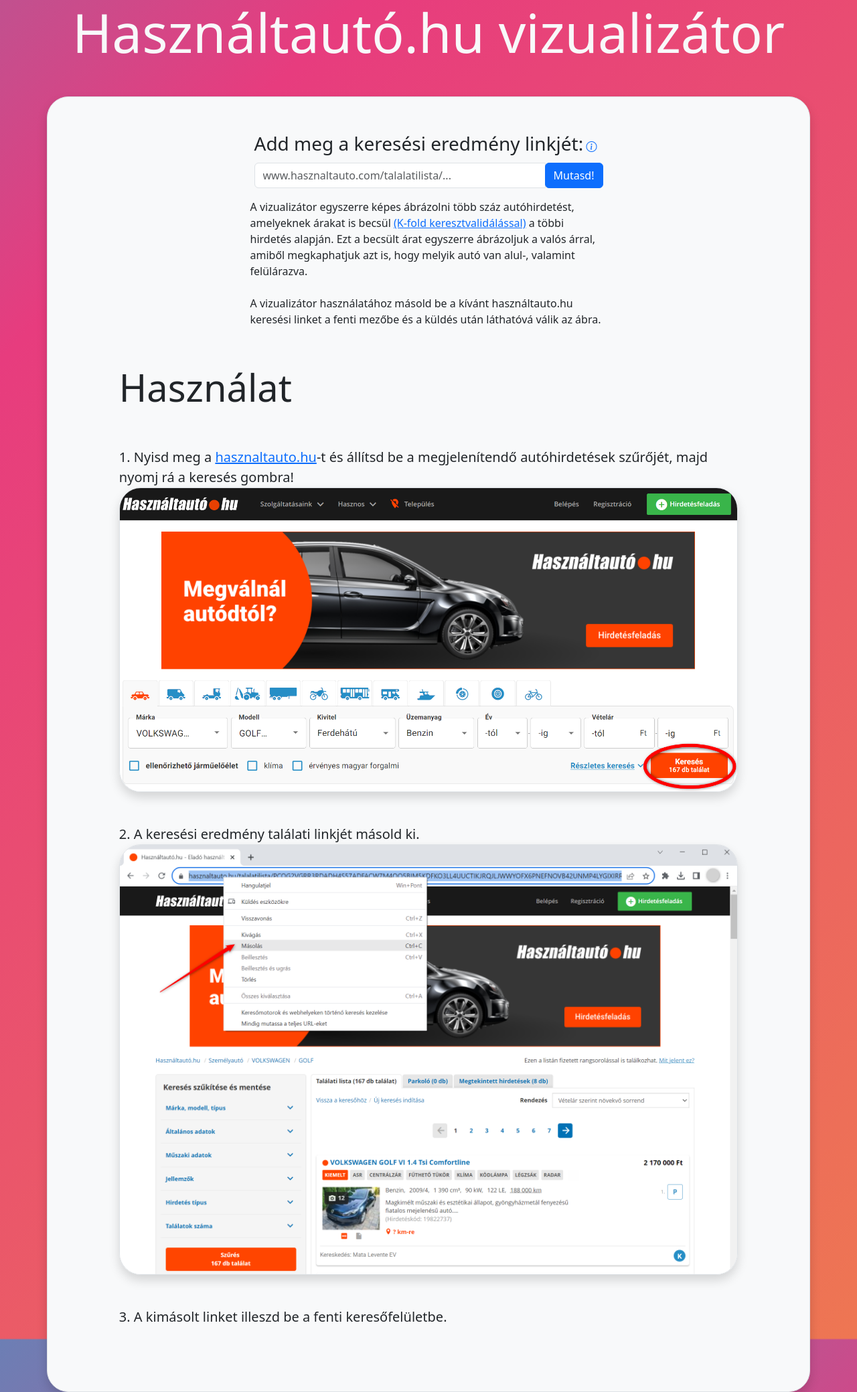
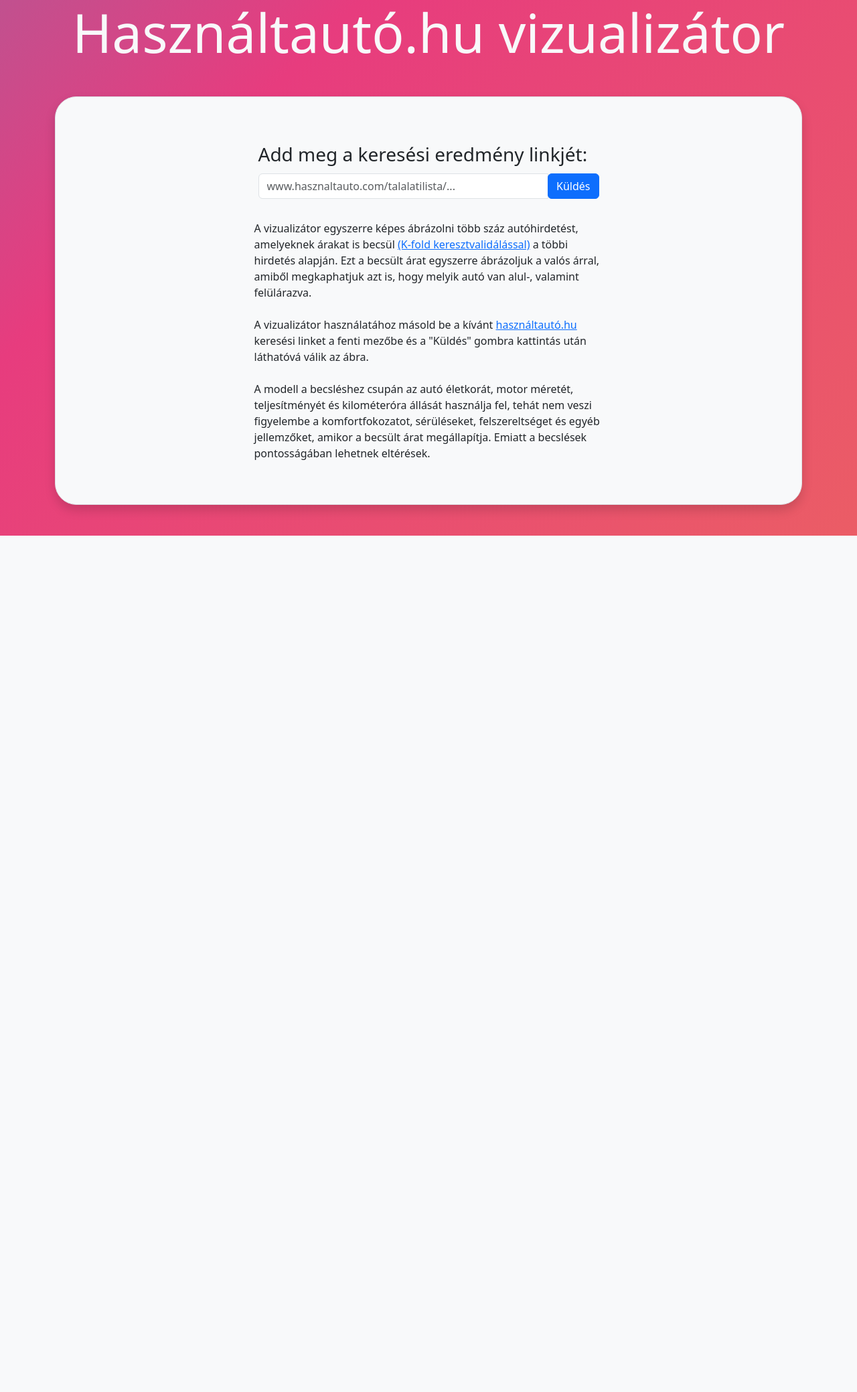
Before and after one commit to selmeczia/hasznaltauto_viz, a Flask app: page / in a window 1280 px wide. Shown: the whole page at 67% size. After the commit the page ends 800 px from the top, so only its background shows below. Run offline with Flask 3, Linux system fonts and the light colour scheme.

Commit message:
Added many features

```diff
--- a/app.py
+++ b/hasznaltauto_scraper/app.py
@@ -1,7 +1,7 @@
 from flask import Flask, render_template, request, redirect, url_for
-from scraper import HasznaltautoScraper
-from model import CarPriceModel
-from plotter import PredictedPricePlot
+from hasznaltauto_scraper.scraper import HasznaltautoScraper
+from hasznaltauto_scraper.model import CarPriceModel
+from hasznaltauto_scraper.plotter import PredictedPricePlot
 import time
 
 app = Flask(__name__)
@@ -37,4 +37,4 @@
         return render_template('result.html', input_link=input_link, plot=plot_html_str)
 
 if __name__ == '__main__':
-    app.run(debug=True)
+    app.run(debug=True, host="0.0.0.0", port=80)
--- a/scraper.py
+++ b/hasznaltauto_scraper/scraper.py
@@ -32,6 +32,7 @@
     def __call__(self) -> pd.DataFrame:
         # data_folder = f"{os.getcwd()}/scraped_data/"
 
+
         data = self.executor()
 
         # data = self.visit_pages()
@@ -57,7 +58,10 @@
 
 
     def get_last_page(self):
-        return int(self.soup.find("div", {"class": "text-center link-pager-container"}).find("li", {"class": "last"}).text)
+        try:
+            return int(self.soup.find("div", {"class": "text-center link-pager-container"}).find("li", {"class": "last"}).text)
+        except AttributeError:
+            return 1
 
     def get_car_type(self):
         return self.soup.find("ul", {"class": "breadcrumb"}).find_all("li")[-1].find("a")["title"].replace("Eladó ", "").lower().replace(" ", "_")
--- /dev/null
+++ b/hasznaltauto_scraper/templates/index.html
@@ -0,0 +1,130 @@
+<html lang="en">
+
+<head>
+    <meta charset="UTF-8">
+    <meta name="viewport" content="width=device-width, initial-scale=1.0">
+    <title>Használtautó viz</title>
+    <link rel="shortcut icon" href="/static/favicon.ico">
+    <link href="https://cdn.jsdelivr.net/npm/bootstrap@5.3.1/dist/css/bootstrap.min.css" rel="stylesheet"
+        integrity="sha384-4bw+/aepP/YC94hEpVNVgiZdgIC5+VKNBQNGCHeKRQN+PtmoHDEXuppvnDJzQIu9" crossorigin="anonymous">
+    <link rel="stylesheet" href="https://cdn.jsdelivr.net/npm/bootstrap-icons@1.10.5/font/bootstrap-icons.css">
+    <link rel="stylesheet" href="/static/styles.css">
+    <script defer src="/static/script.js"></script>
+
+</head>
+
+<body>
+
+
+    <!-- <div class="loader"></div> -->
+
+
+    <div class="overlay" id="overlay" style="display: none;">
+
+        <div class="spinner-border text-light fs-2" role="status" id="loadingSpinner" style="display: none;">
+            <span class="visually-hidden">Loading...</span>
+        </div>
+
+
+    </div>
+
+
+
+
+
+    <div class="text-center display-1 text-light">
+        Használtautó.hu vizualizátor
+    </div>
+    <div class="container">
+
+        <!-- <div class="d-flex justify-content-center align-items-center" style="height: 100%;"> -->
+            <div class="container-lg border rounded-5 shadow py-sm-5 my-sm-5 m-2 my-4 bg-light text-dark mx-auto">
+
+                <div class="row justify-content-center">
+                    <div class="col-lg-6 mt-3">
+                        <form action="/result" class="form-inline container" method="POST" id="linkForm">
+                            <div>
+
+                                <label for="input_text" class="form-label fs-3">Add meg a keresési eredmény linkjét:</label>
+                                <!-- <a href="#info" class="href">
+                                    <i class="bi bi-info-circle"></i>
+                                </a> -->
+                            </div>
+                            <div class="input-group mb-3">
+
+                                <input type="text" class="form-control col-8" id="input_link" name="input_link"
+                                    placeholder="www.hasznaltauto.com/talalatilista/..." required>
+
+                                <div class="input-group-append">
+                                    <input class="btn btn-primary" type="submit" value="Küldés" id="submitBtn">
+                                </div>
+
+
+                        </form>
+                    </div>
+                </div>
+                <div class="row justify-content-center">
+                    <div class="col-lg-6 my-3">
+
+
+                            A vizualizátor egyszerre képes ábrázolni több száz autóhirdetést, amelyeknek árakat is becsül
+                            <a href="https://en.wikipedia.org/wiki/Cross-validation_(statistics)#k-fold_cross-validation" class="href">(K-fold keresztvalidálással)</a>
+                            a többi hirdetés alapján. Ezt a becsült árat egyszerre ábrázoljuk a valós árral, amiből megkaphatjuk azt is, hogy melyik autó van alul-, valamint felülárazva.
+                            <br>
+                            <br>
+
+                            A vizualizátor használatához másold be a kívánt <a href="https://www.hasznaltauto.hu/">használtautó.hu</a> keresési linket a fenti mezőbe és a "Küldés" gombra kattintás után láthatóvá válik az ábra.
+                            <br>
+                            <br>
+                            A modell a becsléshez csupán az autó életkorát, motor méretét, teljesítményét és kilométeróra állását használja fel, tehát nem veszi figyelembe a komfortfokozatot,
+                             sérüléseket, felszereltséget és egyéb jellemzőket, amikor a becsült árat megállapítja. Emiatt a becslések pontosságában lehetnek eltérések.
+
+                    </div>
+                </div>
+    <!--
+                <section id="info">
+                <div class="row justify-content-center my-5">
+                    <div class="col-10 ">
+                            <div class="display-4 my-2">
+                            Használat
+                            </div>
+                    </div>
+                    <div class="col-10 fs-5">
+                        <div class="mt-5">
+                            1. Nyisd meg a <a href="https://www.hasznaltauto.hu/">hasznaltauto.hu</a>-t és állítsd be a megjelenítendő autóhirdetések szűrőjét, majd nyomj rá a keresés gombra!
+                        </div>
+                        <img src="/static/help_1.png" class="img-fluid border rounded-5 shadow" alt="help_1">
+                    </div>
+                    <div class="col-10 fs-5">
+                        <div class="mt-5">
+                            2. A keresési eredmény találati linkjét másold ki.
+                        </div>
+                        <img src="/static/help_2.png" class="img-fluid border rounded-5 shadow" alt="help_2">
+                    </div>
+                    <div class="col-10 fs-5 ">
+                        <div class="mt-5">
+                            3. A kimásolt linket illeszd be a fenti keresőfelületbe.
+                        </div>
+                    </div>
+
+
+
+                </div>
+                </section> -->
+
+            </div>
+        <!-- </div> -->
+    </div>
+
+
+
+
+
+
+
+    <script src="https://cdn.jsdelivr.net/npm/bootstrap@5.3.1/dist/js/bootstrap.bundle.min.js"
+        integrity="sha384-HwwvtgBNo3bZJJLYd8oVXjrBZt8cqVSpeBNS5n7C8IVInixGAoxmnlMuBnhbgrkm"
+        crossorigin="anonymous"></script>
+</body>
+
+</html>
--- a/pyproject.toml
+++ b/pyproject.toml
@@ -8,7 +8,6 @@
 [tool.poetry.dependencies]
 python = "^3.9"
 pandas = "^2.1.0"
-sklearn = "^0.0.post7"
 plotly = "^5.16.1"
 datetime = "^5.2"
 beautifulsoup4 = "^4.12.2"
--- a/templates/index.html
+++ /dev/null
@@ -1,123 +0,0 @@
-<html lang="en">
-
-<head>
-    <meta charset="UTF-8">
-    <meta name="viewport" content="width=device-width, initial-scale=1.0">
-    <title>Használtautó viz</title>
-    <link href="https://cdn.jsdelivr.net/npm/bootstrap@5.3.1/dist/css/bootstrap.min.css" rel="stylesheet"
-        integrity="sha384-4bw+/aepP/YC94hEpVNVgiZdgIC5+VKNBQNGCHeKRQN+PtmoHDEXuppvnDJzQIu9" crossorigin="anonymous">
-    <link rel="stylesheet" href="https://cdn.jsdelivr.net/npm/bootstrap-icons@1.10.5/font/bootstrap-icons.css">
-    <link rel="stylesheet" href="/static/styles.css">
-    <script defer src="/static/script.js"></script>
-
-</head>
-
-<body>
-
-
-    <!-- <div class="loader"></div> -->
-
-
-    <div class="overlay" id="overlay" style="display: none;">
-
-        <div class="spinner-border text-light fs-2" role="status" id="loadingSpinner" style="display: none;">
-            <span class="visually-hidden">Loading...</span>
-        </div>
-
-
-    </div>
-
-
-
-
-
-    <div class="text-center display-1 text-light">
-        Használtautó.hu vizualizátor
-    </div>
-    <!-- <div class="d-flex justify-content-center align-items-center" style="height: 100%;"> -->
-        <div class="container-lg border rounded-5 shadow py-5 my-5 bg-light text-dark">
-
-            <div class="row justify-content-center">
-                <div class="col-6">
-                    <form action="/result" class="form-inline container" method="POST" id="linkForm">
-                        <div>
-
-                            <label for="input_text" class="form-label fs-3">Add meg a keresési eredmény linkjét:</label>
-                            <a href="#info" class="href">
-                                <i class="bi bi-info-circle"></i>
-                            </a>
-                        </div>
-                        <div class="input-group mb-3">
-
-                            <input type="text" class="form-control col-8" id="input_link" name="input_link"
-                                placeholder="www.hasznaltauto.com/talalatilista/..." required>
-
-                            <div class="input-group-append">
-                                <input class="btn btn-primary" type="submit" value="Mutasd!" id="submitBtn">
-                            </div>
-
-
-                    </form>
-                </div>
-            </div>
-            <div class="row justify-content-center">
-                <div class="col-6">
-
-
-                        A vizualizátor egyszerre képes ábrázolni több száz autóhirdetést, amelyeknek árakat is becsül
-                        <a href="https://en.wikipedia.org/wiki/Cross-validation_(statistics)#k-fold_cross-validation" class="href">(K-fold keresztvalidálással)</a>
-                        a többi hirdetés alapján. Ezt a becsült árat egyszerre ábrázoljuk a valós árral, amiből megkaphatjuk azt is, hogy melyik autó van alul-, valamint felülárazva.
-                        <br>
-                        <br>
-
-                        A vizualizátor használatához másold be a kívánt használtauto.hu keresési linket a fenti mezőbe és a küldés után láthatóvá válik az ábra.
-
-
-                </div>
-            </div>
-
-            <section id="info">
-            <div class="row justify-content-center my-5">
-                <div class="col-10 ">
-                        <div class="display-4 my-2">
-                        Használat
-                        </div>
-                </div>
-                <div class="col-10 fs-5">
-                    <div class="mt-5">
-                        1. Nyisd meg a <a href="https://www.hasznaltauto.hu/">hasznaltauto.hu</a>-t és állítsd be a megjelenítendő autóhirdetések szűrőjét, majd nyomj rá a keresés gombra!
-                    </div>
-                    <img src="/static/help_1.png" class="img-fluid border rounded-5 shadow" alt="help_1">
-                </div>
-                <div class="col-10 fs-5">
-                    <div class="mt-5">
-                        2. A keresési eredmény találati linkjét másold ki.
-                    </div>
-                    <img src="/static/help_2.png" class="img-fluid border rounded-5 shadow" alt="help_2">
-                </div>
-                <div class="col-10 fs-5 ">
-                    <div class="mt-5">
-                        3. A kimásolt linket illeszd be a fenti keresőfelületbe.
-                    </div>
-                </div>
-
-
-
-            </div>
-            </section>
-
-        </div>
-    <!-- </div> -->
-
-
-
-
-
-
-
-    <script src="https://cdn.jsdelivr.net/npm/bootstrap@5.3.1/dist/js/bootstrap.bundle.min.js"
-        integrity="sha384-HwwvtgBNo3bZJJLYd8oVXjrBZt8cqVSpeBNS5n7C8IVInixGAoxmnlMuBnhbgrkm"
-        crossorigin="anonymous"></script>
-</body>
-
-</html>
```
Also changed, not shown: hasznaltauto_scraper/model.py (renamed from model.py, +5 -9 lines), hasznaltauto_scraper/plotter.py (renamed from plotter.py, +19 -8 lines), hasznaltauto_scraper/templates/result.html (added, +44 -0 lines), templates/result.html (deleted, +0 -29 lines), hasznaltauto_scraper/__init__.py (added), hasznaltauto_scraper/k-fold_model.py (renamed from k-fold_model.py), hasznaltauto_scraper/static/favicon.ico (added), hasznaltauto_scraper/static/script.js (renamed from static/script.js), hasznaltauto_scraper/static/styles.css (line endings or trailing spaces), 1 other file.
